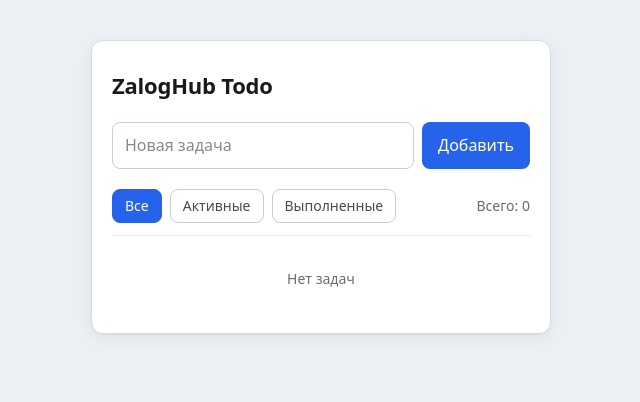
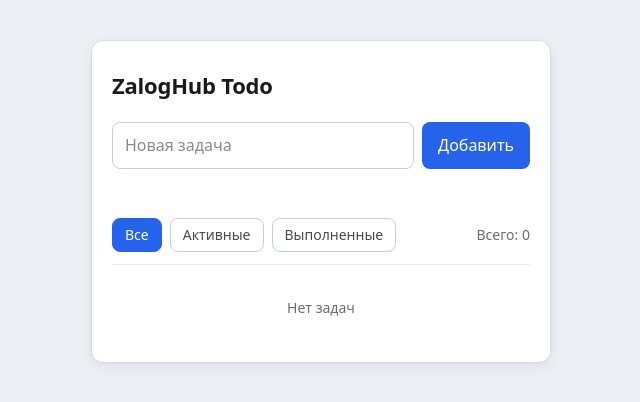
Before and after one commit to dMI-pro/zalog-hub-list, a React (Vite) app: page / in a window 1280 px wide. Shown: the top 402 px of the page, without its empty margins (319-959 px from the left). Built offline with nearby package versions, Linux system fonts and the light colour scheme.

Commit message:
feat(form): показать ошибку при добавлении пустой задачи

```diff
--- a/src/App.css
+++ b/src/App.css
@@ -15,10 +15,13 @@
   letter-spacing: -0.01em;
 }
 
+.todo-form-block {
+  margin-bottom: var(--space-2xl);
+}
+
 .todo-form {
   display: flex;
   gap: var(--space-sm);
-  margin-bottom: var(--space-2xl);
 }
 
 .todo-form input {
@@ -42,6 +45,27 @@
 
 .todo-form input:focus-visible {
   border-color: var(--color-focus);
+}
+
+.todo-form input.todo-form__input--error {
+  border-color: var(--color-danger-text);
+  background: var(--color-danger-surface);
+  box-shadow: var(--focus-ring-error);
+}
+
+.todo-form input.todo-form__input--error:hover,
+.todo-form input.todo-form__input--error:focus-visible {
+  border-color: var(--color-danger-text);
+  background: var(--color-danger-surface);
+  box-shadow: var(--focus-ring-error);
+}
+
+.todo-form__error {
+  margin: var(--space-sm) 0 0;
+  min-height: calc(var(--font-size-sm) * var(--line-height-base));
+  font-size: var(--font-size-sm);
+  line-height: var(--line-height-base);
+  color: var(--color-danger-text);
 }
 
 .todo-form button {
--- a/src/components/TodoForm.tsx
+++ b/src/components/TodoForm.tsx
@@ -6,27 +6,48 @@ type TodoFormProps = {
 
 export function TodoForm({ onAdd }: TodoFormProps) {
   const [text, setText] = useState('')
+  const [error, setError] = useState('')
 
   const handleSubmit = (event: FormEvent<HTMLFormElement>) => {
     event.preventDefault()
 
     const trimmed = text.trim()
-    if (!trimmed) return
+    if (!trimmed) {
+      setError('Введите текст задачи')
+      return
+    }
 
     onAdd(trimmed)
     setText('')
+    setError('')
   }
 
   return (
+    <div className="todo-form-block">
       <form className="todo-form" onSubmit={handleSubmit}>
         <input
           type="text"
           value={text}
-        onChange={(event) => setText(event.target.value)}
+          onChange={(event) => {
+            setText(event.target.value)
+            if (error) setError('')
+          }}
           placeholder="Новая задача"
           aria-label="Текст задачи"
+          aria-invalid={Boolean(error)}
+          aria-describedby={error ? 'todo-form-error' : undefined}
+          className={error ? 'todo-form__input--error' : undefined}
         />
         <button type="submit">Добавить</button>
       </form>
+      <p
+        id="todo-form-error"
+        className="todo-form__error"
+        role={error ? 'alert' : undefined}
+        aria-live="polite"
+      >
+        {error || '\u00A0'}
+      </p>
+    </div>
   )
 }
--- a/src/index.css
+++ b/src/index.css
@@ -17,6 +17,7 @@
   --color-danger-hover: #fef2f2;
   --color-danger-border: #f0c7c7;
   --color-danger-text: #b42318;
+  --color-danger-surface: #fff5f5;
 
   --space-xs: 0.35rem;
   --space-sm: 0.5rem;
@@ -39,6 +40,7 @@
   --line-height-base: 1.5;
   --shadow-panel: 0 1px 2px rgba(16, 24, 40, 0.04), 0 4px 16px rgba(16, 24, 40, 0.06);
   --focus-ring: 0 0 0 3px rgba(37, 99, 235, 0.25);
+  --focus-ring-error: 0 0 0 3px rgba(180, 35, 24, 0.25);
   --transition-fast: 0.15s ease;
 }
 
```
Also changed, not shown: 1 other file (tests, documents, lock files or other folders). Lines whose indentation alone changed are shown as unchanged.
